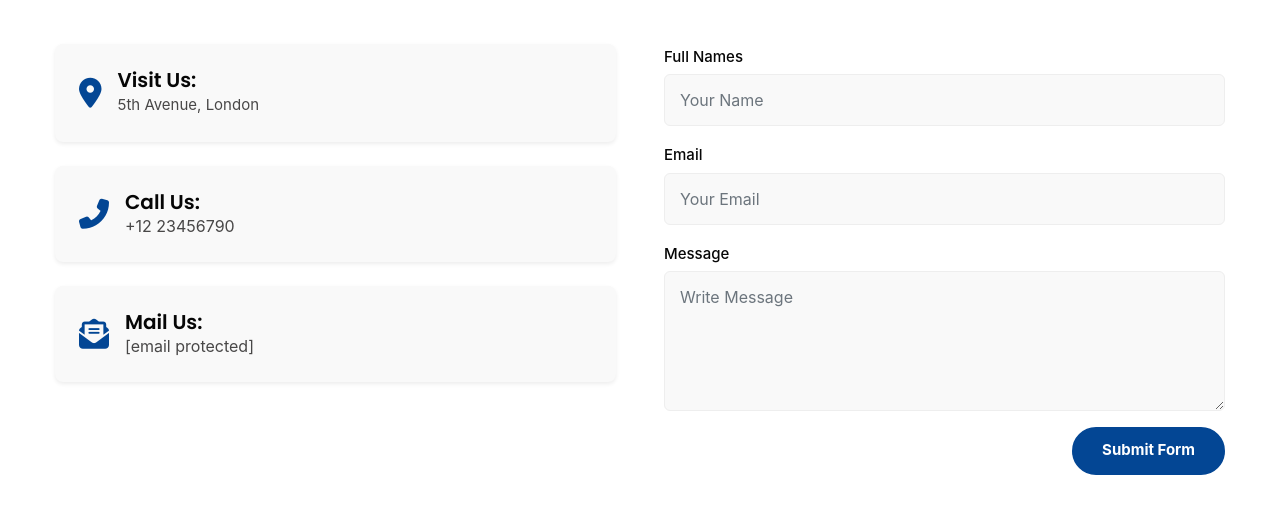
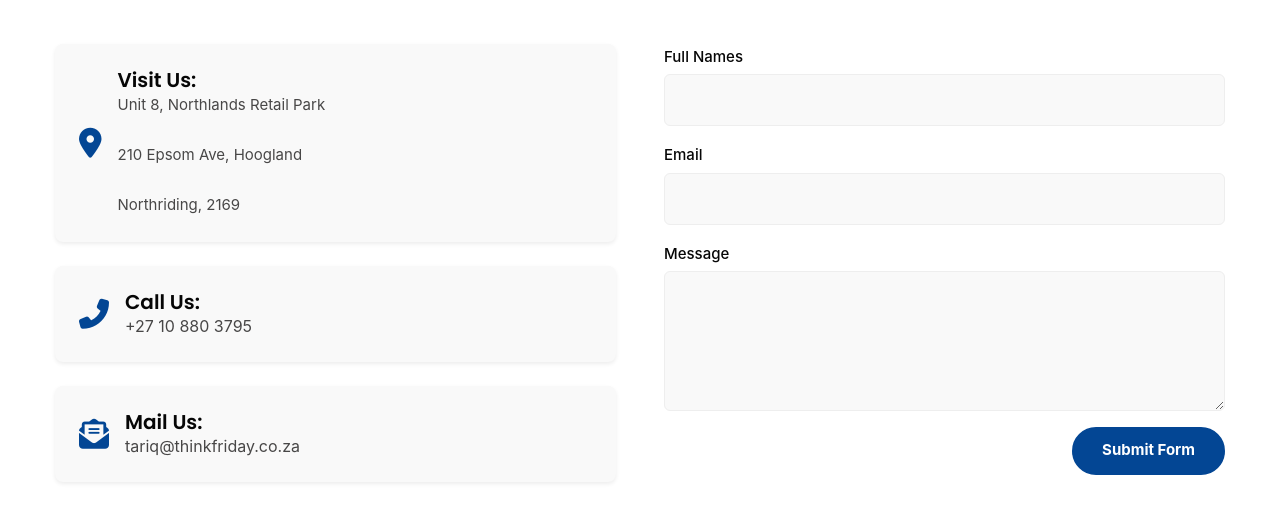
Before and after one commit to bokang-n/thinkfridaydemo, a plain HTML site: page contact.html in a window 1280 px wide. Shown: the part 562-1084 px from the top of the page. Drawn offline with Linux system fonts and the light colour scheme; a script that the page names is missing.

Commit message:
Contact Us Changes

```diff
--- a/contact.html
+++ b/contact.html
@@ -243,8 +243,12 @@ RIGHT SIDEBAR TOGGLE SECTION
                         <div class="contact-icon d-flex align-items-center">
                             <i class="fas fa-map-marker-alt" aria-hidden="true"></i>
                             <div class="ms-3">
-                                <h5 class="contact-text">Visit Us:</h5>
-                                <p>5th Avenue, London</p>
+                                 <h5 class="contact-text">Visit Us:</h5>
+                                <p>Unit 8, Northlands Retail Park</p>
+                                <br/>
+                                <p>210 Epsom Ave, Hoogland</p>
+                                <br/>
+                                <p>Northriding, 2169</p>
                             </div>
                         </div>
                     </div>
@@ -253,7 +257,7 @@ RIGHT SIDEBAR TOGGLE SECTION
                             <i class="fas fa-phone-alt" aria-hidden="true"></i>
                             <div class="ms-3">
                                 <h5 class="contact-text">Call Us:</h5>
-                                <a href="tel:+12 23456790">+12 23456790</a>
+                                <a href="tel:+12 23456790">+27 10 880 3795</a>
                             </div>
                         </div>
                     </div>
@@ -262,26 +266,27 @@ RIGHT SIDEBAR TOGGLE SECTION
                             <i class="fas fa-envelope-open-text" aria-hidden="true"></i>
                             <div class="ms-3">
                                 <h5 class="contact-text">Mail Us:</h5>
-                                <a href="https://p.w3layouts.com/cdn-cgi/l/email-protection#365f58505976534e575b465a531855595b"> <span class="__cf_email__" data-cfemail="751c1b131a35100d14180519105b161a18">[email&#160;protected]</span></a>
+                                <a href="mailto:tariq@thinkfriday.co.za">tariq@thinkfriday.co.za</a>
                             </div>
                         </div>
                     </div>
                 </div>
                 <div class="col-md-6 right-cont-contact ps-md-4 mt-md-0 mt-5">
-                    <form method="post" class="w3layouts-contact-fm" action="https://sendmail.w3layouts.com/submitForm">
+                    <form action="https://formspree.io/f/xdkognjk"
+                    method="POST">
                         <div class="form-group mb-3">
                             <label>Full Names</label>
-                            <input class="form-control" type="text" name="w3lName" id="w3lName" placeholder="Your Name"
+                            <input class="form-control" type="text" name="w3lName" id="w3lName"
                                 required="">
                         </div>
                         <div class="form-group mb-3">
                             <label>Email</label>
                             <input class="form-control" type="email" name="w3lSender" id="w3lSender"
-                                placeholder="Your Email" required="">
+                             required="">
                         </div>
                         <div class="form-group">
                             <label>Message</label>
-                            <textarea class="form-control" name="w3lMessage" id="w3lMessage" placeholder="Write Message"
+                            <textarea class="form-control" name="w3lMessage" id="w3lMessage"
                                 required=""></textarea>
                         </div>
                         <div class="form-group-2 mt-3 text-end">
```
